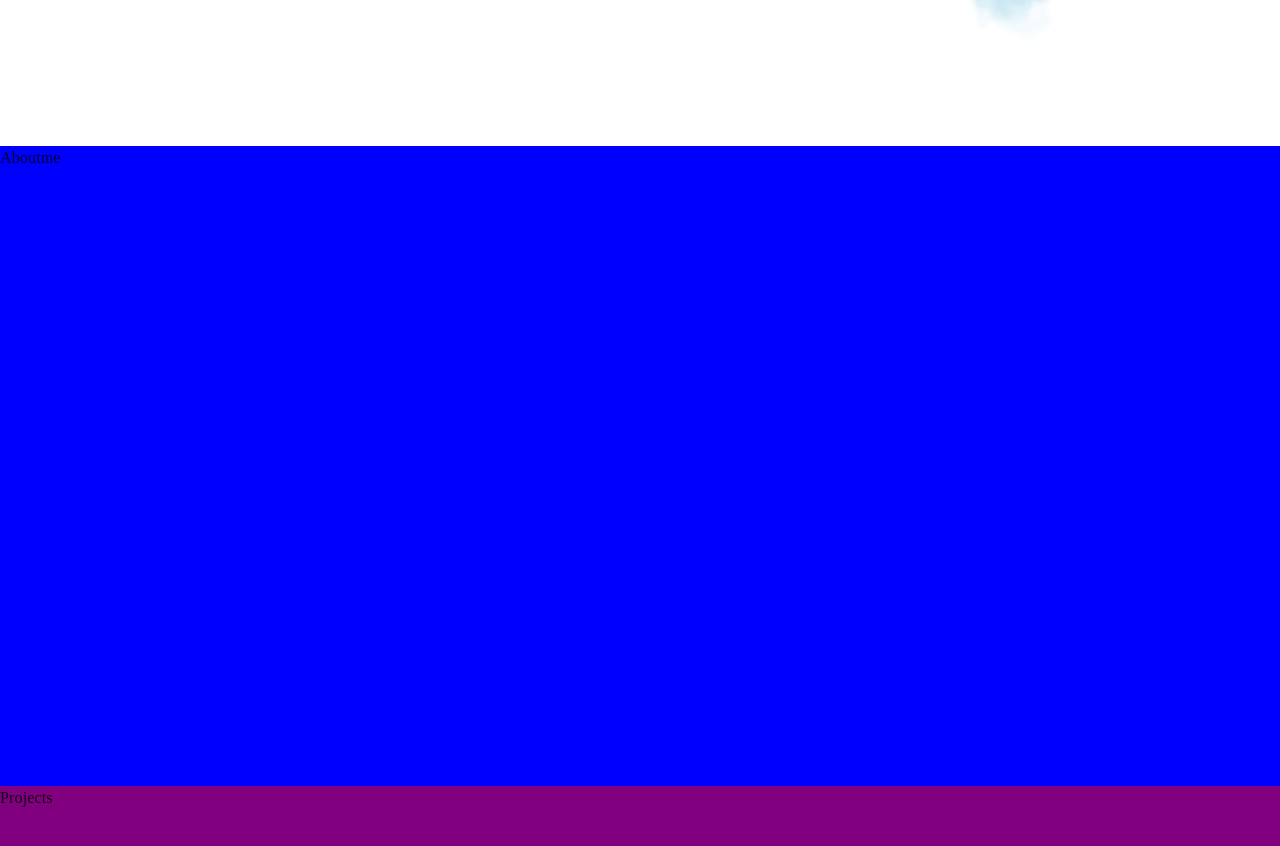
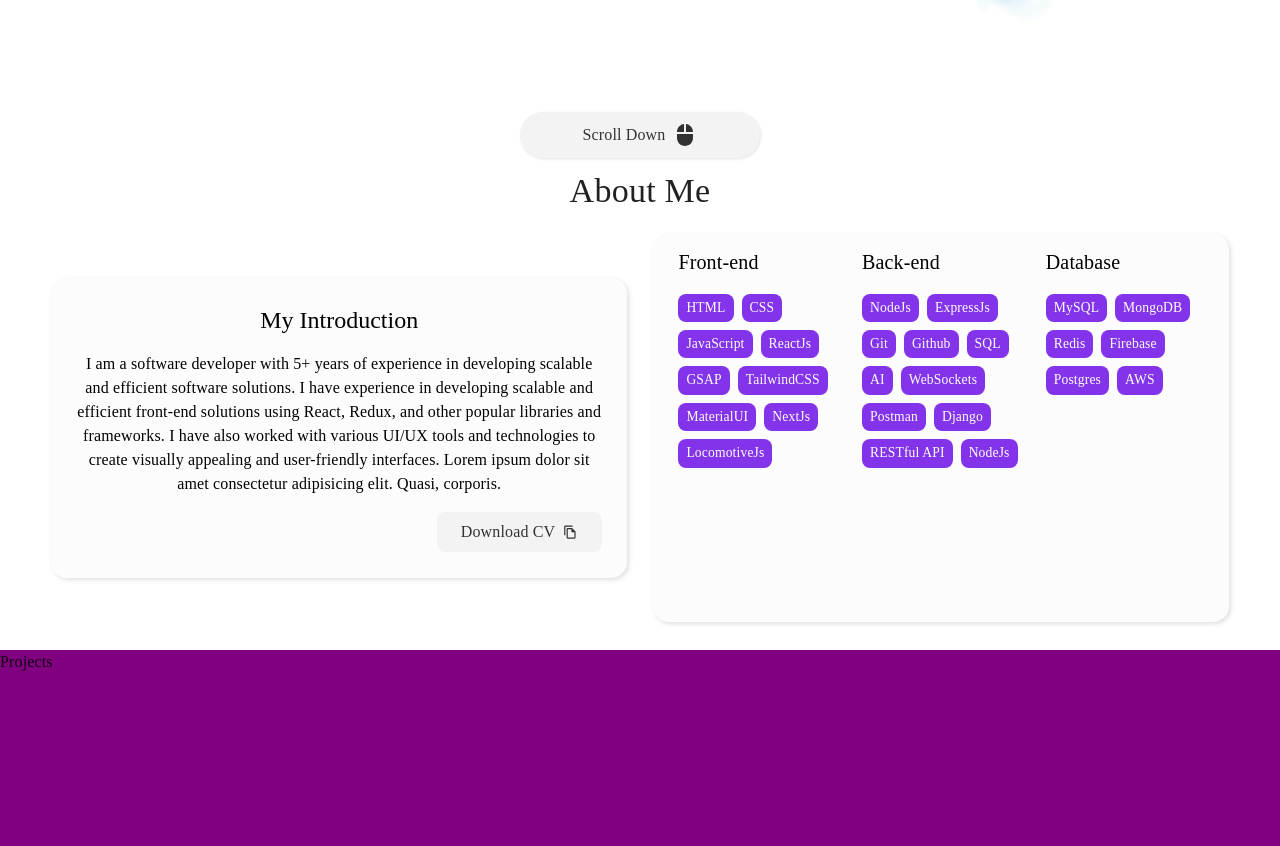
Before and after one commit to shadabmahtabi/Personal_Portfolio, a React (Vite) app: page / in a window 1280 px wide. Shown: the part 630-1476 px from the top of the page. Built offline with nearby package versions, Linux system fonts and the light colour scheme.

Commit message:
About me component and scroll down btn in landing page

```diff
--- a/src/components/specific/Aboutme.jsx
+++ b/src/components/specific/Aboutme.jsx
@@ -1,10 +1,183 @@
-import { Box } from "@mui/material";
+import { Box, Typography } from "@mui/material";
 import React from "react";
+import { DownloadPurpleButton } from "../styles/StyledComponents";
+import { FileCopyOutlined as FileCopyOutlinedIcon } from "@mui/icons-material";
+import { lightWhite, mildWhite, purpleBtn } from "../../constants/colors";
+import { Skills, SkillsBox } from "../styles/StyledComponents";
 
 const Aboutme = () => {
   return (
-    <Box width={"100%"} height={"80vh"} bgcolor={"blue"} id="about">
-      Aboutme
+    <Box width={"100%"} height={{
+      xs: "100vh",
+      md: "60vh"
+    }} id="about" fontFamily={"Gilroy"}>
+      <Typography
+        variant="h4"
+        width={"100%"}
+        // bgcolor={"grey"}
+        display={"flex"}
+        alignItems={"center"}
+        justifyContent={"center"}
+        fontFamily={"inherit"}
+      >
+        About Me
+      </Typography>
+      <Box
+        width={"100%"}
+        height={"90%"}
+        display={"flex"}
+        alignItems={"center"}
+        justifyContent={"center"}
+        flexDirection={{
+          xs: "column",
+          md: "row"
+        }}
+        gap={{
+          xs: "2vh",
+          md: "2vw",
+        }}
+      >
+        <Box
+          width={{
+            xs: "90%",
+            md: "45%",
+          }}
+          maxHeight={"90%"}
+          bgcolor={lightWhite}
+          borderRadius={"2vh"}
+          display={"flex"}
+          flexDirection={"column"}
+          alignItems={"center"}
+          justifyContent={"center"}
+          gap={"2vh"}
+          padding={"2vw"}
+          boxShadow={"2px 2px 5px #e0e0e0"}
+        >
+          <Typography
+            variant="h5"
+            color={"#000"}
+            fontFamily={"inherit"}
+            fontWeight={"400"}
+          >
+            My Introduction
+          </Typography>
+          <Typography
+            variant="body1"
+            color={"#000"}
+            textAlign={"center"}
+            fontFamily={"inherit"}
+          >
+            I am a software developer with 5+ years of experience in developing
+            scalable and efficient software solutions. I have experience in
+            developing scalable and efficient front-end solutions using React,
+            Redux, and other popular libraries and frameworks. I have also
+            worked with various UI/UX tools and technologies to create visually
+            appealing and user-friendly interfaces. Lorem ipsum dolor sit amet consectetur adipisicing elit. Quasi, corporis.
+          </Typography>
+          <DownloadPurpleButton
+            to={"/about"}
+            style={{
+              marginLeft: "auto",
+            }}
+          >
+            Download CV <FileCopyOutlinedIcon style={{ fontSize: ".9rem" }} />
+          </DownloadPurpleButton>
+        </Box>
+        <Box
+          width={{
+            xs: "90%",
+            md: "45%",
+          }}
+          height={{
+            xs: "45%",
+            md: "90%",
+          }}
+          bgcolor={lightWhite}
+          borderRadius={"2vh"}
+          boxShadow={"2px 2px 5px #e0e0e0"}
+          display={"flex"}
+          justifyContent={"space-between"}
+          padding={{
+            xs: "2vh",
+            md: "1vw 2vw"
+          }}
+        >
+          <Box height={"100%"} width={"30%"}>
+            <Typography
+              variant="h6"
+              fontWeight={"400"}
+              fontFamily={"Gilroy"}
+              color="initial"
+              height={{
+                xs: "15%",
+                md: "13%",
+              }}
+            >
+              Front-end
+            </Typography>
+            <SkillsBox>
+              <Skills>HTML</Skills>
+              <Skills>CSS</Skills>
+              <Skills>JavaScript</Skills>
+              <Skills>ReactJs</Skills>
+              <Skills>GSAP</Skills>
+              <Skills>TailwindCSS</Skills>
+              <Skills>MaterialUI</Skills>
+              <Skills>NextJs</Skills>
+              <Skills>LocomotiveJs</Skills>
+            </SkillsBox>
+          </Box>
+          <Box height={"100%"} width={"30%"}>
+            <Typography
+              variant="h6"
+              fontWeight={"400"}
+              fontFamily={"Gilroy"}
+              color="initial"
+              height={{
+                xs: "15%",
+                md: "13%",
+              }}
+            >
+              Back-end
+            </Typography>
+            <SkillsBox>
+              <Skills>NodeJs</Skills>
+              <Skills>ExpressJs</Skills>
+              <Skills>Git</Skills>
+              <Skills>Github</Skills>
+              <Skills>SQL</Skills>
+              <Skills>AI</Skills>
+              <Skills>WebSockets</Skills>
+              <Skills>Postman</Skills>
+              <Skills>Django</Skills>
+              <Skills>RESTful API</Skills>
+              <Skills>NodeJs</Skills>
+            </SkillsBox>
+          </Box>
+          <Box height={"100%"} width={"30%"}>
+            <Typography
+              variant="h6"
+              fontWeight={"400"}
+              fontFamily={"Gilroy"}
+              color="initial"
+              height={{
+                xs: "15%",
+                md: "13%",
+              }}
+            >
+              Database
+            </Typography>
+            <SkillsBox>
+              <Skills>MySQL</Skills>
+              <Skills>MongoDB</Skills>
+              <Skills>Redis</Skills>
+              <Skills>Firebase</Skills>
+              <Skills>Postgres</Skills>
+              <Skills>AWS</Skills>
+            </SkillsBox>
+          </Box>
+        </Box>
+      </Box>
     </Box>
   );
 };
--- a/src/components/specific/LandingPage.jsx
+++ b/src/components/specific/LandingPage.jsx
@@ -6,7 +6,6 @@ import {
   Tooltip,
   Typography,
 } from "@mui/material";
-import React from "react";
 import me from "../../assets/me.png";
 import splash from "../../assets/splash.png";
 import {
@@ -21,6 +20,7 @@ import {
   GitHub as GitHubIcon,
   Instagram as InstagramIcon,
   LinkedIn as LinkedInIcon,
+  Mouse as MouseIcon,
   Twitter as TwitterIcon,
 } from "@mui/icons-material";
 import { DownloadPurpleButton } from "../styles/StyledComponents";
@@ -30,14 +30,18 @@ const LandingPage = () => {
     <Box
       width={"100%"}
       height={{
-        xs: "calc(95vh - 8vh)",
-        md: "calc(95vh - 8vh)"
+        xs: "calc(98vh - 8vh)",
+        md: "calc(98vh - 8vh)",
       }}
+    >
+      <Box
+        width={"100%"}
+        height={"92%"}
         display={"flex"}
         alignItems={"center"}
         justifyContent={{
           xs: "flex-start",
-        md: "center"
+          md: "center",
         }}
         flexDirection={{
           xs: "column-reverse",
@@ -45,19 +49,23 @@ const LandingPage = () => {
         }}
         gap={{
           xs: "5vh",
-        md: "3vw"
+          md: "3vw",
         }}
       >
-      <Box height={{
+        <Box
+          height={{
             xs: "55%",
-        md: "100%"
-      }} width={{
+            md: "100%",
+          }}
+          width={{
             xs: "100%",
-        md: "55%"
-      }} padding={{
+            md: "55%",
+          }}
+          padding={{
             xs: "2vh",
-        md: "10vw"
-      }}>
+            md: "10vw",
+          }}
+        >
           <Stack
             alignItems={"flex-start"}
             justifyContent={"center"}
@@ -68,7 +76,6 @@ const LandingPage = () => {
               variant="contained"
               color="warning"
               size="small"
-
               sx={{
                 marginBottom: "2vh",
               }}
@@ -83,12 +90,12 @@ const LandingPage = () => {
               whiteSpace={"nowrap"}
               lineHeight={{
                 xs: 1,
-              md: "initial"
+                md: "initial",
               }}
               fontSize={{
                 xs: "3rem",
                 sm: "3.5rem",
-              sm: "4rem"
+                sm: "4rem",
               }}
             >
               I'm{" "}
@@ -105,7 +112,13 @@ const LandingPage = () => {
               perferendis dignissimos nam officiis deleniti nihil consectetur
               assumenda doloribus exercitationem voluptates.
             </p>
-          <Box display={"flex"} gap={"1vw"}>
+            <Box
+              display={"flex"}
+              gap={{
+                xs: "2vh",
+                sm: "1vw",
+              }}
+            >
               <Link
                 to={"/about"}
                 style={{
@@ -125,12 +138,18 @@ const LandingPage = () => {
                 Hire Me
               </Link>
               <DownloadPurpleButton to={"/about"}>
-              Download CV <FileCopyOutlinedIcon style={{ fontSize: ".9rem" }} />
+                Download CV{" "}
+                <FileCopyOutlinedIcon style={{ fontSize: ".9rem" }} />
               </DownloadPurpleButton>
             </Box>
             <Box
+              width={"100%"}
               display={"flex"}
               alignItems={"center"}
+              justifyContent={{
+                xs: "space-evenly",
+                sm: "flex-start",
+              }}
               gap={"1vw"}
               marginTop={"4vh"}
             >
@@ -152,55 +171,92 @@ const LandingPage = () => {
         <Box
           height={{
             xs: "35%",
-          md: "100%"
+            md: "100%",
           }}
           width={{
             xs: "100%",
-          md: "35%"
+            md: "35%",
           }}
           position={"relative"}
           display={"flex"}
           alignItems={"center"}
           justifyContent={"center"}
         >
-        <Box width={{
+          <Box
+            width={{
               xs: "400px",
-          md: "450px"
-        }} height={{
+              md: "450px",
+            }}
+            height={{
               xs: "400px",
-          md: "450px"
-        }}>
+              md: "450px",
+            }}
+          >
             <img
               src={splash}
               alt="Splash Image"
               width={"100%"}
               style={{
                 marginTop: "20%",
-              backgroundSize: "cover"
+                backgroundSize: "cover",
               }}
             />
           </Box>
-        <Box width={{
+          <Box
+            width={{
               xs: "300px",
-          md: "400px"
-        }} height={{
+              md: "400px",
+            }}
+            height={{
               xs: "300px",
-          md: "400px"
-        }} sx={{
+              md: "400px",
+            }}
+            sx={{
               position: "absolute",
               top: "50%",
               left: "50%",
               transform: "translate(-50%, -50%)",
               zIndex: 1,
-        }}>
+            }}
+          >
             <img
               src={me}
               alt="Me Image"
               width={"100%"}
               style={{
-              backgroundSize: "cover"
+                backgroundSize: "cover",
               }}
             />
+          </Box>
+        </Box>
+      </Box>
+      <Box
+        width={"100%"}
+        height={"8%"}
+        display={"flex"}
+        // alignItems={"center"}
+        justifyContent={"center"}
+      >
+        <Box
+          height={{
+            xs: "70%",
+            md: "80%"
+          }}
+          width={{
+            xs: "25vh",
+            md: "30vh"
+          }}
+          bgcolor={greyBtnColor}
+          display={"flex"}
+          justifyContent={"center"}
+          alignItems={"center"}
+          gap={"1vh"}
+          color={textDark}
+          borderRadius={"5vh"}
+          // border={"1px solid #000"}
+          boxShadow={"1px 1px 3px #e3e3e3"}
+        >
+          Scroll Down <MouseIcon />
         </Box>
       </Box>
     </Box>
--- a/src/components/styles/StyledComponents.jsx
+++ b/src/components/styles/StyledComponents.jsx
@@ -1,8 +1,15 @@
-import { styled } from "@mui/material";
-import { blueGreen, greyBtnColor, purpleBtn, textDark } from "../../constants/colors";
+import { Box, styled } from "@mui/material";
+import {
+  blueGreen,
+  greyBtnColor,
+  purpleBtn,
+  purpleBtnHover,
+  textDark,
+  white,
+} from "../../constants/colors";
 import { Link } from "react-router-dom";
 
-export const CurvedButton = styled('button')({
+export const CurvedButton = styled("button")({
   border: "none",
   outline: "none",
   padding: "1.5vh 3vh",
@@ -20,9 +27,9 @@ export const CurvedButton = styled('button')({
   transition: ".5s",
   "&:hover": {
     backgroundColor: purpleBtn,
-        color: "#fff"
-    }
-})
+    color: white,
+  },
+});
 
 export const DownloadPurpleButton = styled(Link)({
   padding: "1vh 3vh",
@@ -40,6 +47,66 @@ export const DownloadPurpleButton = styled(Link)({
   transition: ".5s",
   "&:hover": {
     backgroundColor: purpleBtn,
-        color: "#fff"
+    color: white,
+  },
+});
+
+export const NavLinks = styled(Link)({
+  width: "80%",
+  height: "10vh",
+  // fontSize: ".9rem",
+  cursor: "pointer",
+  color: textDark,
+  textDecoration: "none",
+  display: "flex",
+  alignItems: "center",
+  justifyContent: "center",
+  gap: ".5rem",
+  fontFamily: "gilroy",
+  fontWeight: "500",
+  transition: ".5s",
+  borderRadius: "1vh",
+  fontSize: "1.3rem",
+  "&:hover": {
+    backgroundColor: purpleBtn,
+    color: white,
+  },
+});
+
+export const SkillsBox = styled(Box)({
+  maxHeight: "88%",
+  maxWidth: "100%",
+  // backgroundColor: "yellow",
+  display: "flex",
+  alignItems: "flex-start",
+  flexWrap: "wrap",
+  gap: "1vh",
+  userSelect: "none",
+  overflowY: "auto",
+  "&::-webkit-scrollbar": {
+    width: "3px",
+    height: "3px"
+  },
+  "&::-webkit-scrollbar-thumb": {
+    background: "#888",
+    borderRadius: "8px",
+  },
+  "&::-webkit-scrollbar-thumb:hover": {
+    background: "#555",
+  },
+  "&::-webkit-scrollbar-track": {
+    background: "#f1f1f1",
+    borderRadius: "8px",
+  },
+});
+
+export const Skills = styled(Box)({
+  padding: ".5vh 1vh",
+  color: white,
+  backgroundColor: purpleBtn,
+  fontSize: ".85rem",
+  borderRadius: "1vh",
+  "&:hover": {
+    backgroundColor: purpleBtnHover,
   }
-})
+});
--- a/src/constants/colors.js
+++ b/src/constants/colors.js
@@ -1,5 +1,9 @@
 export const mildWhite = "rgba(240, 248, 255)"
+export const lightWhite = "#fcfcfc"
 export const greyBtnColor = "rgb(243, 243, 243)"
 export const textDark = "rgba(0, 0, 0, 0.796)"
 export const blueGreen = "rgb(47, 212, 206)"
 export const purpleBtn = "rgb(131, 52, 235)"
+export const purpleBtnHover = "rgb(143, 59, 255)"
+export const lightPurple = "#e9d4ff"
+export const white = "#fff"
```
Also changed, not shown: src/components/shared/Navbar.jsx (+16 -2 lines). Lines whose indentation alone changed are shown as unchanged.
